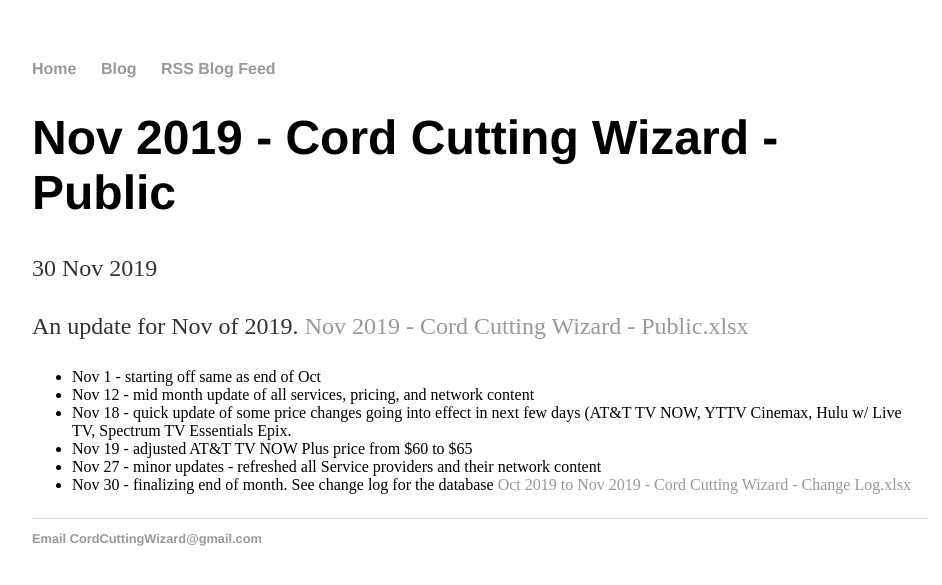
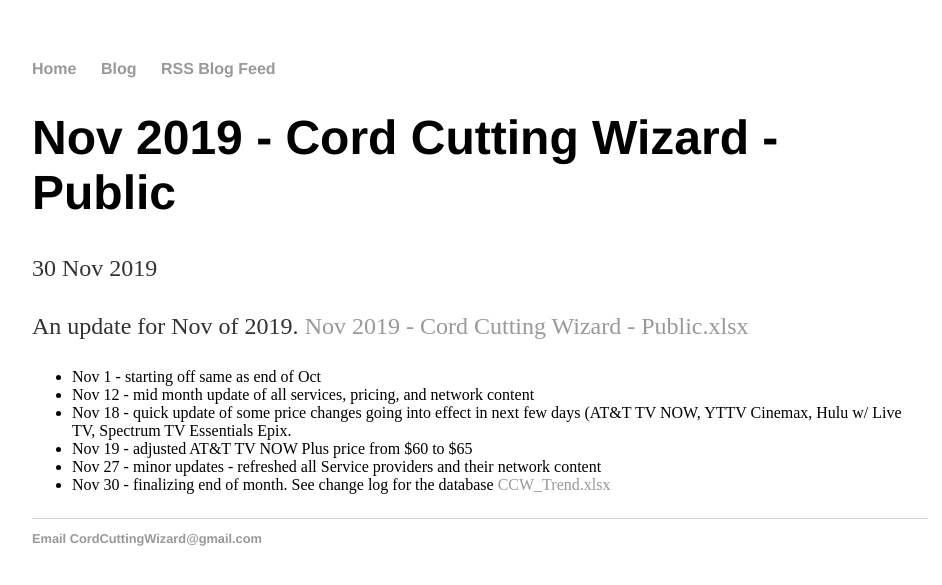
Before and after one commit to wjhladik/wjhladik.github.io, a Jekyll site: the page built from _posts/2019-11-30-Nov-2019-Cord-Cutting-Wizard-Public.md, in a window 1280 px wide. Shown: the top 585 px of the page, without its empty margins (160-1102 px from the left). Built offline with Jekyll 4.4.1, drawn with Linux system fonts in a browser that asks for light colours.

Commit message:
Update 2019-11-30-Nov-2019-Cord-Cutting-Wizard-Public.md

```diff
--- a/_posts/2019-11-30-Nov-2019-Cord-Cutting-Wizard-Public.md
+++ b/_posts/2019-11-30-Nov-2019-Cord-Cutting-Wizard-Public.md
@@ -11,4 +11,4 @@
       <li>Nov 18 - quick update of some price changes going into effect in next few days (AT&T TV NOW, YTTV Cinemax, Hulu w/ Live TV, Spectrum TV Essentials Epix.
       <li>Nov 19 - adjusted AT&T TV NOW Plus price from $60 to $65
       <li>Nov 27 - minor updates - refreshed all Service providers and their network content
-      <li>Nov 30 - finalizing end of month. See change log for the database <a href="/Oct 2019 to Nov 2019 - Cord Cutting Wizard - Change Log.xlsx">Oct 2019 to Nov 2019 - Cord Cutting Wizard - Change Log.xlsx</a>
+      <li>Nov 30 - finalizing end of month. See change log for the database <a href="/CCW_Trend.xlsx">CCW_Trend.xlsx</a>
```
